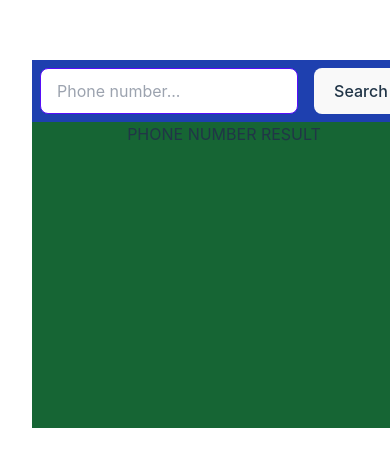
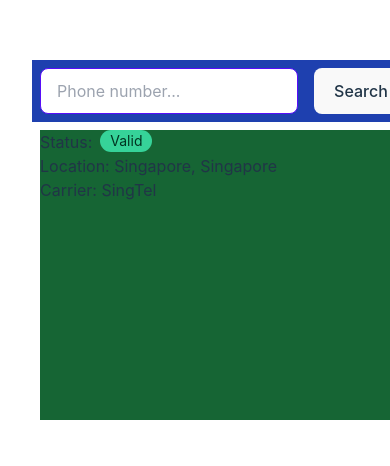
Before and after one commit to roycehoe/number-search, a Vue app in the folder frontend/: page / in a window 390 px wide. Shown: the part 178-644 px from the top of the page. Built offline with nearby package versions, Linux system fonts and the light colour scheme.

Commit message:
feat: Create skeleton for diplay of phone number results with mock data

```diff
--- a/frontend/src/App.vue
+++ b/frontend/src/App.vue
@@ -1,8 +1,54 @@
 <script setup lang="ts">
 import { ref } from 'vue';
 
+export interface Format {
+  international: string;
+  local: string;
+}
+
+export interface Country {
+  code: string;
+  name: string;
+  prefix: string;
+}
+
+export interface GetPhoneNumberResponse {
+  _id: string;
+  phone: string;
+  valid: boolean;
+  format: Format;
+  country: Country;
+  location: string;
+  type: string;
+  carrier: string;
+  createdAt: number;
+}
+
+
+const MOCK_DATA = {
+  "_id": "6413b4a4b372f80c7fe2916c",
+  "phone": "6591348138",
+  "valid": true,
+  "format": {
+    "international": "+6591348138",
+    "local": "9134 8138"
+  },
+  "country": {
+    "code": "SG",
+    "name": "Singapore",
+    "prefix": "+65"
+  },
+  "location": "Singapore",
+  "type": "mobile",
+  "carrier": "SingTel",
+  "createdAt": 1679013028962
+}
+
 
 const searchInput = ref("")
+const isLoading = ref(false)
+const mockData = ref(MOCK_DATA)
+// const isLoading = ref(true)
 
 function handleClick() {
   console.log(searchInput.value)
@@ -25,8 +71,15 @@ function handleClick() {
           </div>
         </div>
       </div>
-      <div class="phone-number-result bg-green-800 row-span-5">
-        <p>PHONE NUMBER RESULT</p>
+      <div class="phone-number-result bg-green-800 row-span-5 m-2">
+        <div class="flex">
+          <p class="text-left mr-2">Status: </p>
+          <div class="badge badge-success h-full">
+            Valid
+          </div>
+        </div>
+        <p class="text-left">Location: {{ mockData.country.name }}, {{ mockData.location }}</p>
+        <p class="text-left">Carrier: {{ mockData.carrier }}</p>
       </div>
     </div>
 
```
